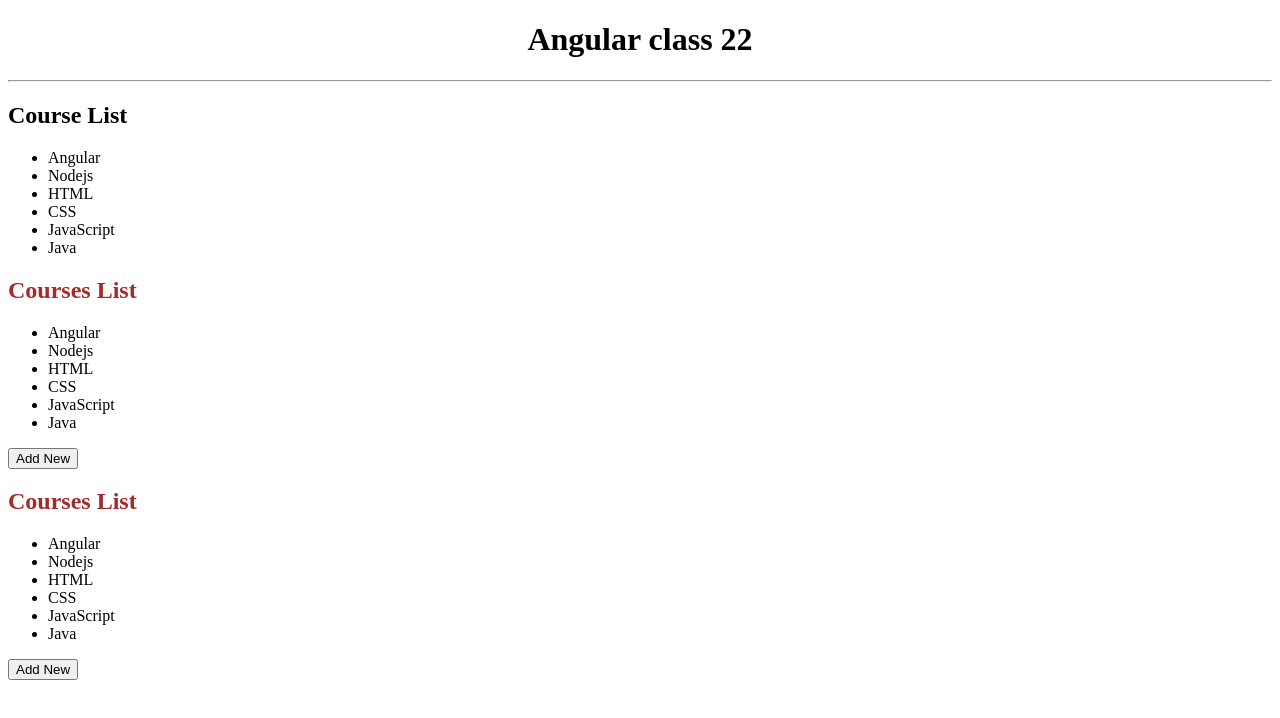
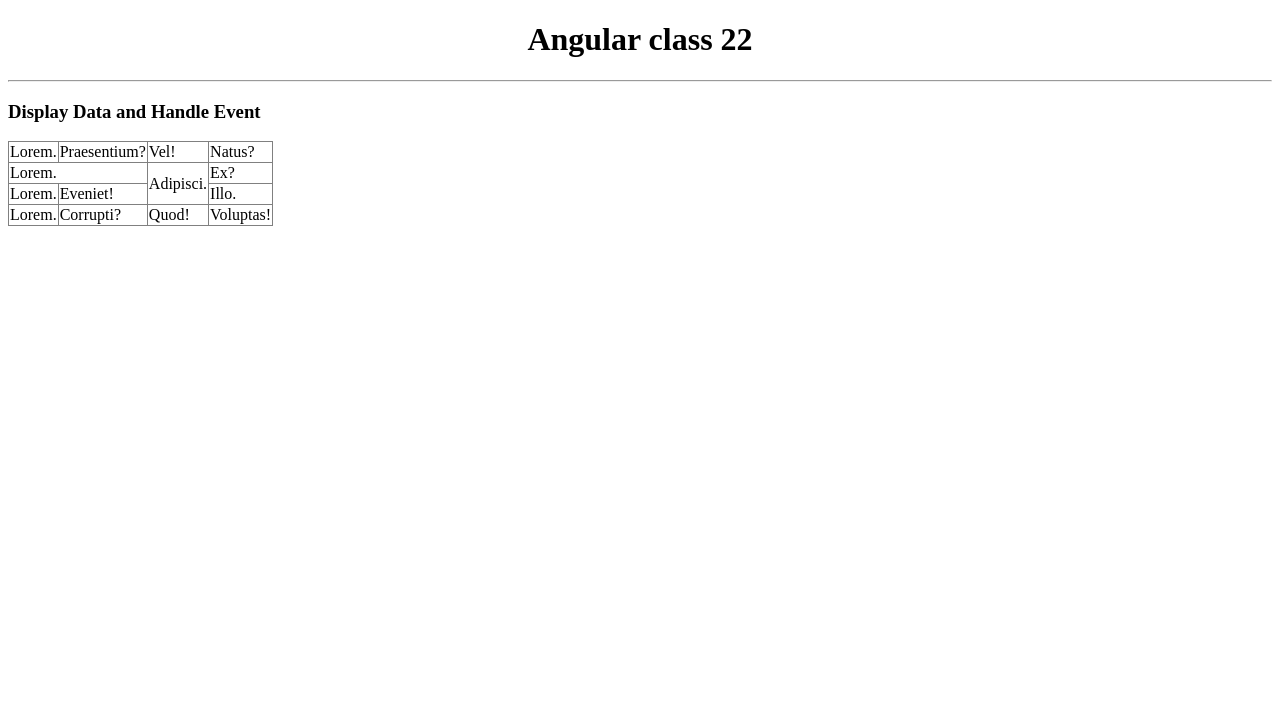
Before and after one commit to dineshgopalchand/angular-class-v22, an Angular app: page / in a window 1280 px wide. Shown: the top 718 px of the page. Built offline with nearby package versions, Linux system fonts and the light colour scheme.

Commit message:
data binding, property binding, attribute binding introduced

```diff
--- a/src/app/app.component.html
+++ b/src/app/app.component.html
@@ -9,7 +9,8 @@
         <app-course></app-course>
     </div>
 </div> -->
-<app-course></app-course>
+<!-- <app-course></app-course>
 <app-courses></app-courses>
-<app-courses></app-courses>
+<app-courses></app-courses> -->
+<app-display-data-handle-event></app-display-data-handle-event>
 <router-outlet></router-outlet>
--- a/src/app/app.module.ts
+++ b/src/app/app.module.ts
@@ -6,12 +6,14 @@ import { AppComponent } from './app.component';
 import { CourseComponent } from './course.component';
 import { CoursesComponent } from './courses/courses.component';
 import { CourseService } from './services/course.service';
+import { DisplayDataAndHandleEventComponent } from './display-data-and-handle-event/display-data-and-handle-event.component';
 
 @NgModule({
   declarations: [
     AppComponent,
     CourseComponent,
-    CoursesComponent
+    CoursesComponent,
+    DisplayDataAndHandleEventComponent
   ],
   imports: [
     BrowserModule,
--- /dev/null
+++ b/src/app/display-data-and-handle-event/display-data-and-handle-event.component.html
@@ -0,0 +1,45 @@
+<h3>{{title}}</h3>
+<!-- <h3>{{1+1}}</h3>
+<p>{{titleVal}}</p>
+<p>{{getTitleVal()}}</p>
+<p>{{sqrtVal(4)}}</p>
+<p>{{sqrtVal(8)}}</p>
+<p title="{{'SQRT Value'}}">{{sqrtVal(8)+sqrtVal(8)}}</p>
+<p title="{{title}}">{{sqrtVal(8)+sqrtVal(8)}}</p> -->
+
+<!-- <div title="some title" data-show-title="some other title" id="dummy">Lorem ipsum dolor sit amet.</div> -->
+<!-- <div>{{details}}</div>
+<div>{{formattedDetails}}</div>
+<div [innerHTML]="formattedDetails"></div>
+<div [innerText]="formattedDetails"></div>
+<div [textContent]="formattedDetails"></div>
+<img src="{{imgSrc}}" alt="{{imgSrc}}">
+<br>
+<img [src]="imgSrc" [alt]="imgSrc"> -->
+
+<table [attr.data-table-name]="title">
+    <tr>
+        <td>Lorem.</td>
+        <td>Praesentium?</td>
+        <td>Vel!</td>
+        <td>Natus?</td>
+    </tr>
+    <tr>
+        <td [attr.colspan]="colspan">Lorem.</td>
+
+        <td [attr.rowspan]="rowspan">Adipisci.</td>
+        <td>Ex?</td>
+    </tr>
+    <tr>
+        <td>Lorem.</td>
+        <td>Eveniet!</td>
+
+        <td>Illo.</td>
+    </tr>
+    <tr>
+        <td>Lorem.</td>
+        <td>Corrupti?</td>
+        <td>Quod!</td>
+        <td>Voluptas!</td>
+    </tr>
+</table>
--- /dev/null
+++ b/src/app/display-data-and-handle-event/display-data-and-handle-event.component.scss
@@ -0,0 +1,6 @@
+table,
+tr,
+td {
+    border: 1px solid gray;
+    border-collapse: collapse;
+}
--- /dev/null
+++ b/src/app/display-data-and-handle-event/display-data-and-handle-event.component.ts
@@ -0,0 +1,30 @@
+import { Component, OnInit } from '@angular/core';
+
+@Component({
+  selector: 'app-display-data-handle-event',
+  templateUrl: './display-data-and-handle-event.component.html',
+  styleUrls: ['./display-data-and-handle-event.component.scss']
+})
+export class DisplayDataAndHandleEventComponent implements OnInit {
+
+  title = 'Display Data and Handle Event';
+  details = 'Lorem ipsum dolor sit amet.';
+  formattedDetails = '<b>Lorem ipsum dolor sit amet.</b>';
+  imgSrc = 'https://dummyimage.com/300x200/000/fff';
+  colspan = 2;
+  rowspan = 2;
+  constructor() { }
+
+  ngOnInit(): void {
+  }
+  get titleVal(): string {
+    return this.title + ': Getter';
+  }
+  getTitleVal(): string {
+    return this.title + ': From Function';
+  }
+  sqrtVal(num: number): number {
+    return Math.sqrt(num);
+  }
+
+}
```
Also changed, not shown: 1 other file (tests, documents, lock files or other folders).
